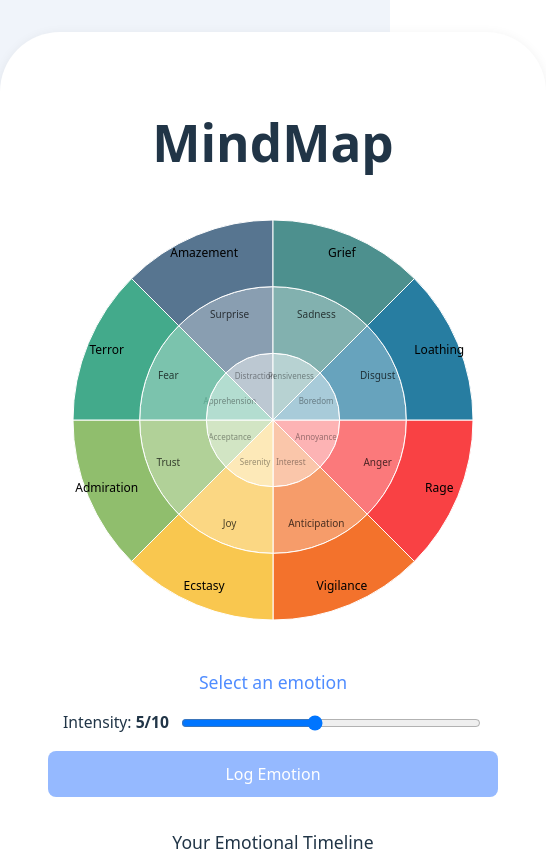
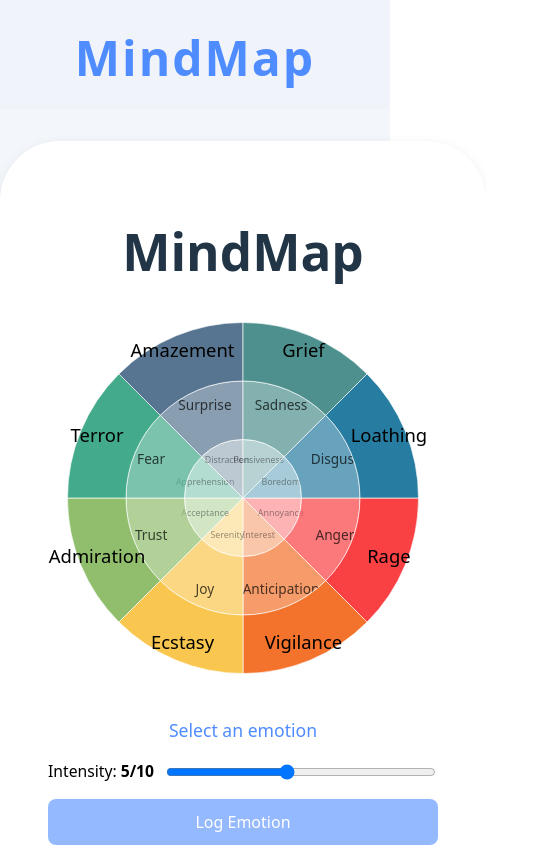
Before and after one commit to avatar25/mindmap, a React (Vite) app: page / in a window 390 px wide. Shown: the top 851 px of the page, 546 px wide, since content can reach past the window. Built offline with nearby package versions, Linux system fonts and the light colour scheme.

Commit message:
refactor layout and styling for EmotionWheel integration; enhance responsiveness and visual appeal

```diff
--- a/src/App.tsx
+++ b/src/App.tsx
@@ -60,8 +60,34 @@
   };
 
   return (
-    <div style={{
-      maxWidth: 1000,
+    <>
+      <div
+        style={{
+          width: "100vw",
+          textAlign: "center",
+          marginTop: "2rem",
+          marginBottom: "1.5rem",
+        }}
+      >
+        <h1 style={{ fontSize: "3rem", fontWeight: 700, letterSpacing: 2, color: "#4f8cff", margin: 0 }}>
+          MindMap
+        </h1>
+      </div>
+      <div
+        style={{
+          minHeight: "100vh",
+          minWidth: "100vw",
+          display: "flex",
+          flexDirection: "column",
+          alignItems: "center",
+          justifyContent: "center",
+          background: "#f3f6fa",
+        }}
+      >
+        <div
+          style={{
+            width: "100%",
+            maxWidth: 600,
             margin: "2rem auto",
             padding: "3.0rem",
             borderRadius: 60,
@@ -69,11 +95,26 @@
             boxShadow: "0 2px 12px #0001",
             fontFamily: "system-ui, sans-serif",
             textAlign: "center",
-    }}>
-      <h1 style={{textAlign: "center", marginBottom: "1.5rem"}}>MindMap</h1>
-      <form onSubmit={handleSubmit} style={{marginBottom: "2rem"}}>
-        {/* Replace text input with EmotionWheel */}
-        <div style={{ marginBottom: "1.5rem", display: "flex", justifyContent: "center" }}>
+            display: "flex",
+            flexDirection: "column",
+            alignItems: "center",
+          }}
+        >
+          <h1 style={{ textAlign: "center", marginBottom: "1.5rem" }}>MindMap</h1>
+          <form onSubmit={handleSubmit} style={{ marginBottom: "2rem", width: "100%" }}>
+
+            <div
+              style={{
+                marginBottom: "1.5rem",
+                display: "flex",
+                justifyContent: "center",
+                alignItems: "center",
+                width: "100%",
+                maxWidth: 650,
+                marginLeft: "auto",
+                marginRight: "auto",
+              }}
+            >
               <EmotionWheel setEmotion={setEmotion} selectedEmotion={emotion} />
             </div>
             {/* Show selected emotion */}
@@ -90,7 +131,7 @@
             >
               <label
                 htmlFor="intensity"
-            style={{ marginRight: 10, fontSize: "0.98rem" }}
+                style={{ marginRight: 10, fontSize: "0.98rem", color: "#000" }}
               >
                 Intensity: <strong>{intensity}/10</strong>
               </label>
@@ -124,7 +165,7 @@
               Log Emotion
             </button>
           </form>
-      <section>
+          <section style={{ width: "100%", maxWidth: 500 }}>
             <h2 style={{fontSize: "1.1rem", marginBottom: "1rem", fontWeight: 500}}>Your Emotional Timeline</h2>
             {logs.length === 0 ? (
               <div style={{color: "#888", textAlign: "center"}}>No logs yet.</div>
@@ -143,7 +184,7 @@
                       gap: "0.25rem"
                     }}
                   >
-                <span style={{fontSize: "1.05rem", fontWeight: 500}}>
+                    <span style={{fontSize: "1.05rem", fontWeight: 500, color: "#000"}}>
                       {log.emotion}
                     </span>
                     <span style={{fontSize: "0.95rem", color: "#4f8cff"}}>
@@ -158,6 +199,8 @@
             )}
           </section>
         </div>
+      </div>
+    </>
   );
 };
 
--- a/src/EmotionWheel.tsx
+++ b/src/EmotionWheel.tsx
@@ -17,9 +17,11 @@
 ];
 
 const EmotionWheel: React.FC<EmotionWheelProps> = ({ setEmotion, selectedEmotion }) => {
-  const radius = 200;
-  const cx = 225;
-  const cy = 225;
+  // Make the wheel responsive
+  const size = 600; // Increased size
+  const radius = 270; // Increased radius
+  const cx = size / 2;
+  const cy = size / 2;
   const ringCount = 3;
   const ringWidth = radius / ringCount;
   const anglePerSector = (2 * Math.PI) / sectors.length;
@@ -65,8 +67,11 @@
         const { x, y } = polarToCartesian(midA, labelR);
 
         const opacity = 0.4 + (j / (ringCount - 1)) * 0.6;
-        const fontSize = 8 + j * 2; // 8px -> 10px -> 12px
-        const textOpacity = 0.4 + (j / 2) * 0.6; // same as slice fade
+        // Make font size proportional to the ring's radius
+        const minFont = 10;
+        const maxFont = 32;
+        const fontSize = minFont + ((outerR - ringWidth / 2) / radius) * (maxFont - minFont);
+        const textOpacity = 0.4 + (j / 2) * 0.6;
 
         return (
           <g key={`${sector.label}-${stage}`}
@@ -96,7 +101,12 @@
     });
 
   return (
-    <svg width={450} height={450} viewBox="0 0 450 450">
+    <svg
+      width="100%"
+      height="100%"
+      viewBox={`0 0 ${size} ${size}`}
+      style={{ maxWidth: size, maxHeight: size, display: "block", margin: "0 auto" }}
+    >
       {renderWheel()}
     </svg>
   );
```
Lines whose indentation alone changed are shown as unchanged.
